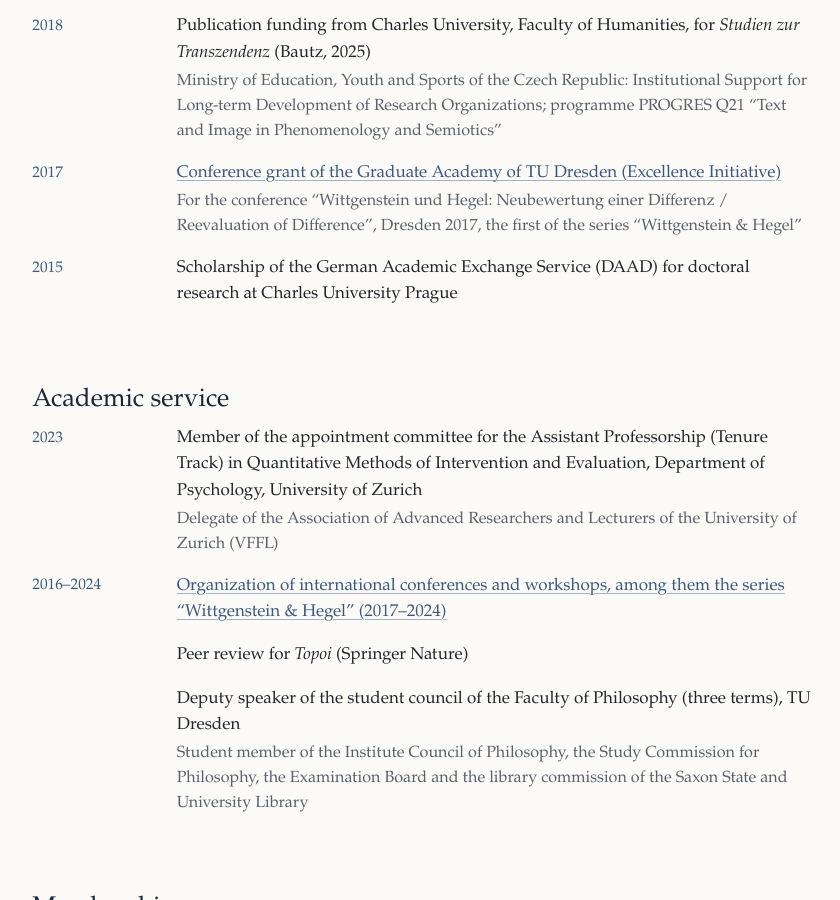
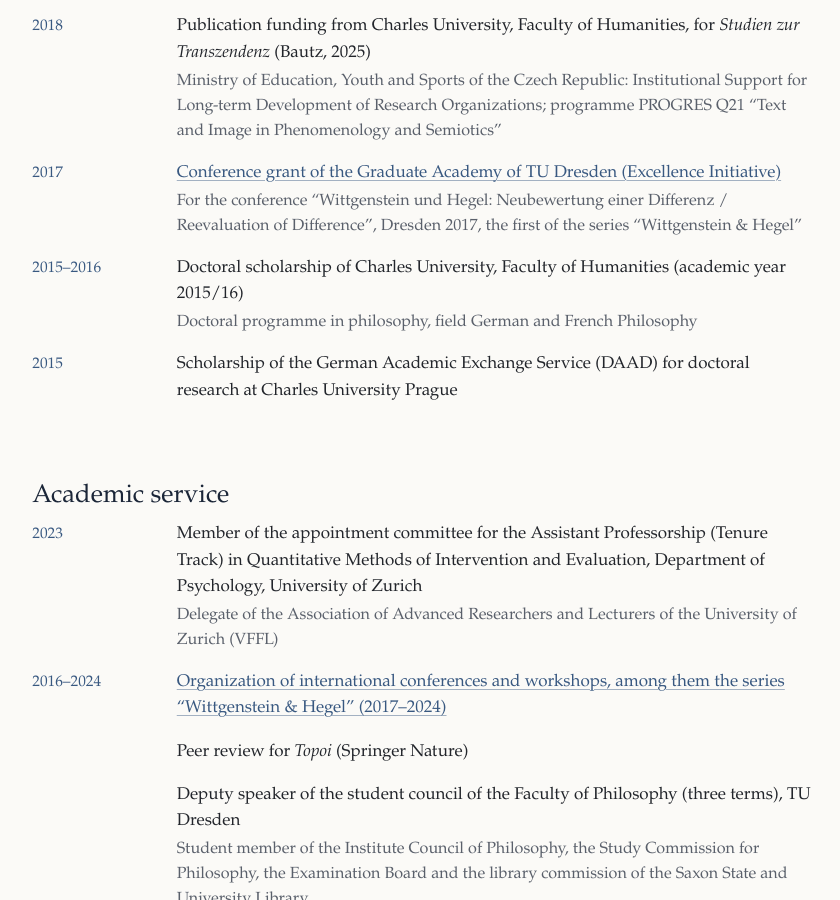
Before and after one commit to dralexanderberg/website, a Jekyll site: the page built from cv/index.html, in a window 1280 px wide and 900 px high, scrolled down 3367 px. Shown: the whole window, without its empty margins (68-908 px from the left). Built offline with Jekyll 4.4.1, drawn with Linux system fonts in a browser that asks for light colours.

Commit message:
CV: doctoral scholarship of Charles University, 2015/16
Grants: the doctoral scholarship of Charles University, Faculty of Humanities,
for the academic year 2015/16 (doctoral programme in philosophy, field German
and French Philosophy), from the dean's decision of November 2015; without amount.

Co-Authored-By: Claude Opus 5.5 <noreply@anthropic.com>
Claude-Session: https://claude.ai/code/session_01DaTNutaFvg9aFZdq3qhdu7

```diff
--- a/_data/cv.yml
+++ b/_data/cv.yml
@@ -232,6 +232,10 @@ grants:
   note: "For the conference “Wittgenstein und Hegel: Neubewertung einer Differenz / Reevaluation of Difference”, Dresden 2017, the first of the series “Wittgenstein & Hegel”"
   url: /conferences/#dresden-2017
 
+- years: 2015–2016
+  title: Doctoral scholarship of Charles University, Faculty of Humanities (academic year 2015/16)
+  note: Doctoral programme in philosophy, field German and French Philosophy
+
 - years: "2015"
   title: Scholarship of the German Academic Exchange Service (DAAD) for doctoral research at Charles University Prague
 
```
